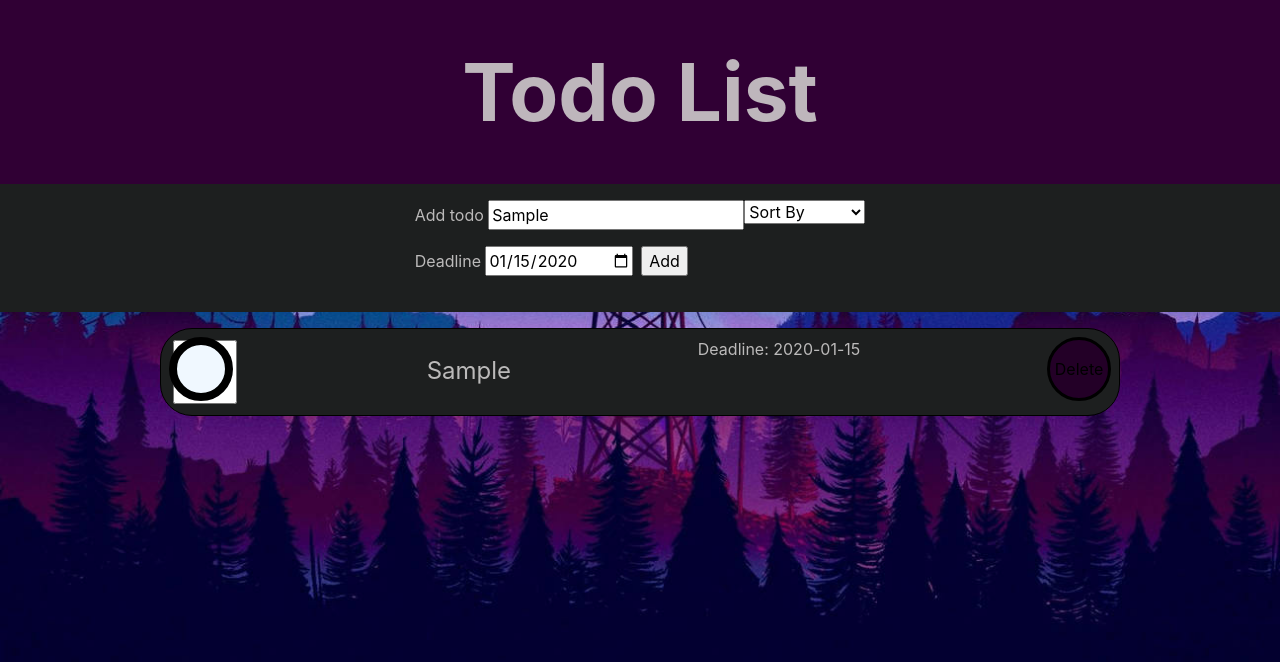
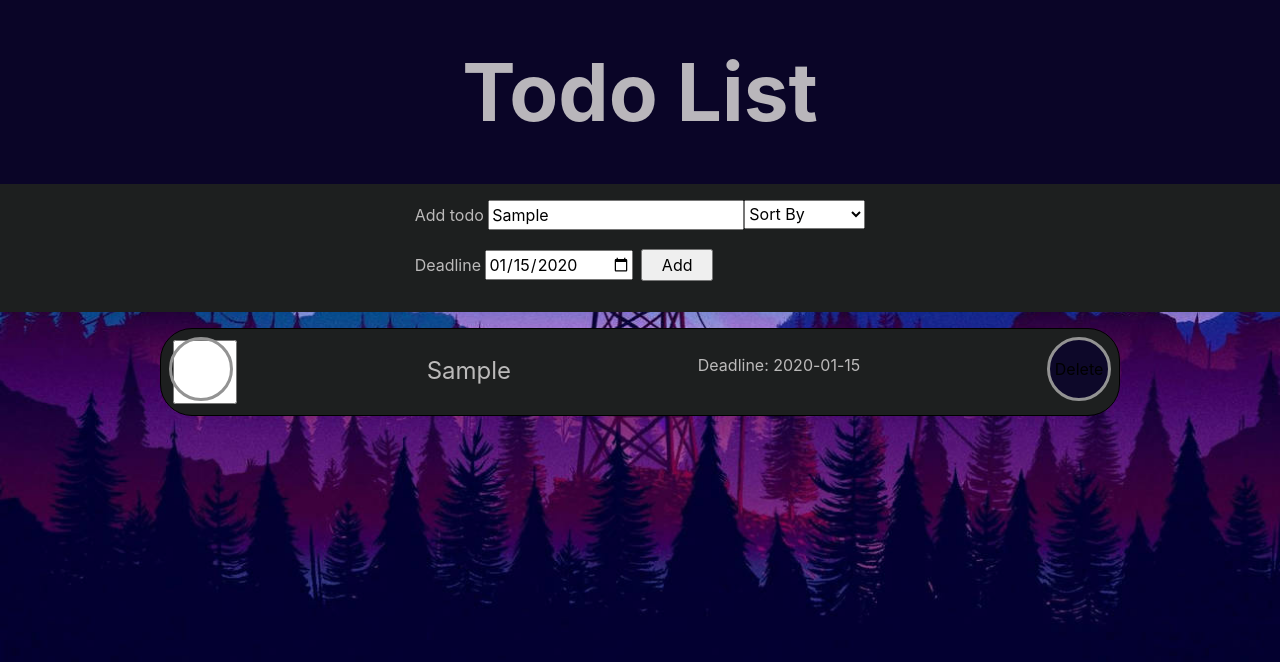
Before and after one commit to Medieinstitutet/fed22d-js-grundkurs-2-todo-EZillman, a website built with Vite: page index.html in a window 1280 px wide. Both pictures are taken after typing "Sample", "2020-01-15" into the empty fields and a click on the button "Add". Built offline with nearby package versions, Linux system fonts and the light colour scheme.

Commit message:
some styling

```diff
--- a/src/style/_desktop.scss
+++ b/src/style/_desktop.scss
@@ -3,6 +3,14 @@
     min-height: 100vh;
     background-size: cover;
     background-position: 50%;
+}
+
+header {
+    background-color: #0a0527;
+}
+
+select {
+    height: 1.8rem;
 }
 
 //Main
@@ -20,7 +28,17 @@
     font-size: 1.5rem;
 }
 
+.deadline {
+    padding-top: 1rem;
+}
+
 //Buttons
+.add-btn{
+    margin-left: 0.2rem;
+    height: 2rem;
+    width: 4.5rem;
+}
+
 .check-btn, .check-btn-style, .delete-btn{
     height: 4rem;
     width: 4rem;
--- a/src/style/style.scss
+++ b/src/style/style.scss
@@ -7,6 +7,7 @@
   color-scheme: light dark;
   color: #d3d1d1de;
   background-image: url('/public/mobile-background.jpg');
+  background-size: cover;
   font-synthesis: none;
   text-rendering: optimizelegibility;
   -webkit-font-smoothing: antialiased;
@@ -15,7 +16,7 @@
 }
 
 header {
-  background-color: #300034;
+  background-color: #161524;
   padding: 2rem;
   font-size: 2.5rem;
   text-align: center;
@@ -30,7 +31,7 @@ nav {
 }
 
 select {
-  height: fit-content;
+  height: 2.5rem
 }
 
 //Main
@@ -73,8 +74,9 @@ select {
 
 //Buttons
 .add-btn {
-  margin-left: 0.2rem;
-  margin-right: 2rem;
+  margin-top: 0.2rem;
+  height: 2.5rem;
+  width: 5rem;
   cursor: pointer;
 }
 
@@ -95,11 +97,11 @@ select {
 .check-btn-style {
   grid-area: left;
   display: block;
-  background-color: aliceblue;
+  background-color: #f0f8ff00;
   border-radius: 50%;
-  border: 0.5rem;
+  border: 0.2rem;
   border-style: solid;
-  border-color: black;
+  border-color: #939393;
   height: 3.5rem;
   width: 3.5rem;
   cursor: pointer;
@@ -108,11 +110,11 @@ select {
 .checked {
   grid-area: left;
   display: block;
-  background-color: rgb(0 125 147);
+  background-color: #939393;
   border-radius: 50%;
   border: 0.5rem;
   border-style: solid;
-  border-color: black;
+  border-color: #939393;
   height: 3.5rem;
   width: 3.5rem;
   cursor: pointer;
@@ -131,12 +133,12 @@ select {
   border-radius: 50%;
   border: 0.2rem;
   border-style: solid;
-  border-color: black;
+  border-color: #939393;
   height: 3.5rem;
   width: 3.5rem;
   padding-left: 0.3rem;
   font-size: 0.8rem;
-  background-color: #230027;
+  background-color: #0d0829;
   cursor: pointer;
 }
 
```
Also changed, not shown: src/style/style.css.
